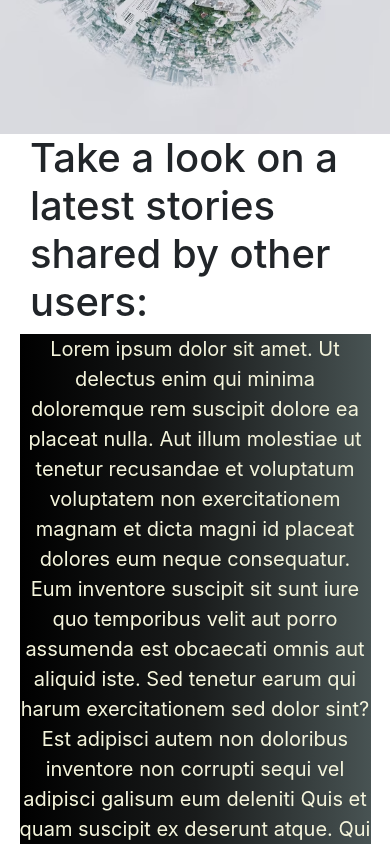
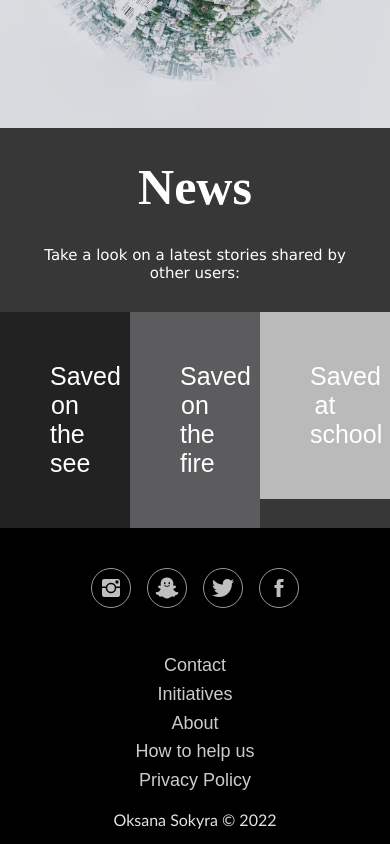
Before and after one commit to OksanaSokyra/ReDi_FrontEnd-Class_FinalProject, a plain HTML site: page news.html in a window 390 px wide. Shown: the part 320-1164 px from the top of the page. Drawn offline with nearby package versions, Linux system fonts and the light colour scheme; a web font is replaced by a local one.

Commit message:
6 commit: almost done Optional: some external links Correct coments Read the code again - double check

```diff
--- a/main.js
+++ b/main.js
@@ -8,7 +8,7 @@ function myFunction() {
     }
   }
 
- /*Funktion for home page -> play - stop the video */
+ /*Funktion for home page -> play - stop the video
 var video = document.getElementById("myVideo");
 var btn = document.getElementById("myBtn");
 
@@ -20,4 +20,13 @@ function myFunction_playstop() {
     video.pause();
     btn.innerHTML = "Play";
   }
+}*/
+
+function openTab(tabName) {
+  var i, x;
+  x = document.getElementsByClassName("containerTab");
+  for (i = 0; i < x.length; i++) {
+    x[i].style.display = "none";
+  }
+  document.getElementById(tabName).style.display = "block";
 }
--- a/news.html
+++ b/news.html
@@ -3,9 +3,14 @@
 <head>
   <meta name="viewport" content="width=device-width, initial-scale=1">
   <link rel="stylesheet" href="styles.css">
+
+  <link rel="preconnect" href="https://fonts.googleapis.com">
+  <link rel="preconnect" href="https://fonts.gstatic.com" crossorigin>
+  <link href="http://fonts.googleapis.com/css?family=Calligraffitti" rel="stylesheet">
+
   <link rel="stylesheet" href="https://cdnjs.cloudflare.com/ajax/libs/font-awesome/4.7.0/css/font-awesome.min.css">
-<link rel="stylesheet" href="https://cdnjs.cloudflare.com/ajax/libs/twitter-bootstrap/4.1.3/css/bootstrap.min.css">
   <link rel="stylesheet" href="https://cdnjs.cloudflare.com/ajax/libs/ionicons/2.0.1/css/ionicons.min.css">
+
   <script src="main.js"></script>
 
 </head>
@@ -25,22 +30,46 @@
     <a href="javascript:void(0);" class="icon" onclick="myFunction()">
       <i class="fa fa-bars"></i>
     </a>
-
   </div>
 
   <div class="news-image"></div>
-    <h1>Take a look on a latest stories shared by other users:</h1>
+
+  <div style="text-align:center">
+    <h1>News</h1>
+    <p>Take a look on a latest stories shared by other users:</p>
+  </div>
+
+  <!-- Three columns -->
+  <div class="row">
+    <div class="column" onclick="openTab('b1');" style="background:rgb(34, 34, 34);">
+      Saved on the see
+    </div>
+    <div class="column" onclick="openTab('b2');" style="background:rgb(92, 92, 94);">
+      Saved on the fire
+    </div>
+    <div class="column" onclick="openTab('b3');" style="background:rgb(187, 186, 186);">
+      Saved at school
     </div>
   </div>
 
-<p class="mylineargradient" class="centertext">
+  <!-- Full-width columns: (hidden by default) -->
+  <div id="b1" class="containerTab" style="display:none;background:rgb(0, 128, 122)">
+    <span onclick="this.parentElement.style.display='none'" class="closebtn">&times;</span>
+    <h2>Saved on the see</h2>
+    <p>Lorem ipsum dolor sit amet, te quo doctus abhorreant, et pri deleniti intellegat, te sanctus inermis ullamcorper nam. Ius error diceret deseruisse ad</p>
+  </div>
 
-  Lorem ipsum dolor sit amet. Ut delectus enim qui minima doloremque rem suscipit dolore ea placeat nulla. Aut illum molestiae ut tenetur recusandae et voluptatum voluptatem non exercitationem magnam et dicta magni id placeat dolores eum neque consequatur. Eum inventore suscipit sit sunt iure quo temporibus velit aut porro assumenda est obcaecati omnis aut aliquid iste.
-  Sed tenetur earum qui harum exercitationem sed dolor sint? Est adipisci autem non doloribus inventore non corrupti sequi vel adipisci galisum eum deleniti Quis et quam suscipit ex deserunt atque. Qui nostrum nobis et ducimus enim et voluptatem eaque et error facere sit quia vitae ea porro modi ut eligendi harum.
-  Et reiciendis eveniet est delectus corporis et beatae reiciendis. Eum unde ipsam voluptatibus facere est quae sequi eum quos quos ab sunt tenetur? Ex odit molestias aut officiis harum quo accusamus voluptas est quibusdam nesciunt et tempora officia ab ratione odio!
+  <div id="b2" class="containerTab" style="display:none;background:rgb(216, 136, 15)">
+    <span onclick="this.parentElement.style.display='none'" class="closebtn">&times;</span>
+    <h2>Hero from fire</h2>
+    <p>Lorem ipsum dolor sit amet, te quo doctus abhorreant, et pri deleniti intellegat, te sanctus inermis ullamcorper nam. Ius error diceret deseruisse ad</p>
+  </div>
 
-</p>
-
+  <div id="b3" class="containerTab" style="display:none;background:rgb(105, 228, 222)">
+    <span onclick="this.parentElement.style.display='none'" class="closebtn">&times;</span>
+    <h2>Healing words my teacher said to me</h2>
+    <p>Lorem ipsum dolor sit amet, te quo doctus abhorreant, et pri deleniti intellegat, te sanctus inermis ullamcorper nam. Ius error diceret deseruisse ad</p>
+  </div>
 
   <!-- Footer-->
   <div class="footer-basic">
@@ -53,7 +82,7 @@
             <li class="list-inline-item"><a href="beactive.html">How to help us</a></li>
             <li class="list-inline-item"><a href="privacy.html">Privacy Policy</a></li>
         </ul>
-        <p class="copyright">Oksana Sokyra © 2022</p>
+      <div class="copyright">Oksana Sokyra © 2022</div>
     </footer>
 </div>
 <script src="https://cdnjs.cloudflare.com/ajax/libs/jquery/3.2.1/jquery.min.js"></script>
--- a/styles.css
+++ b/styles.css
@@ -8,7 +8,19 @@ body {
   h1 {
     margin: 30px;
     color: white;
+    text-align: center;
+    font-family: "Calligraffitti";
+    font-size: 50px;
   }
+
+  p {
+    margin: 30px;
+    color: white;
+    text-align: center;
+    font-family:'Lucida Sans', 'Lucida Sans Regular', 'Lucida Grande', 'Lucida Sans Unicode', Geneva, Verdana, sans-serif;
+    font-size: 15px;
+  }
+
   /* Adding a background color to the top navigation */
 .topnav {
   background-color: black;
@@ -66,32 +78,6 @@ body {
     text-align: center;
   }
 }
-/* Creating a right-aligned link inside the navigation bar
-.topnav a.split {
-  float: right;
-  background-color: #565858;
-  color: white;
-}*/
-  /*images and text styling on index html
-  .story-image {
-    background-image: url("./images/lifeguard.jpg");
-    background-color:darkgrey;
-    height: 400px;
-    background-position: center;
-    background-repeat: no-repeat;
-    background-size: cover;
-    position:static;
-  }
-
-  .story-text {
-    text-align: right;
-    position: absolute;
-    top: 13%;
-    left: 50%;
-    right: 10%;
-    transform: translate(10%, 10%);
-    color: rgb(210, 247, 240);
-  }*/
 
   /*linear gradients*/
     .mylineargradient {
@@ -104,16 +90,15 @@ body {
         left: 50%;
         right: 10%;
         margin-top: 0%;
-        margin-left: 5%;
-        margin-right: 5%;
-        margin-bottom: 10%;
+        margin-left: 2%;
+        margin-right: 2%;
+        margin-bottom: 2%;
         left: 50%;
         right: 50%;
       }
 
 
       /*styling footer*/
-
       .footer-basic {
         padding:40px 0;
         background-color:rgb(0, 0, 0);
@@ -169,11 +154,12 @@ body {
         margin-top:15px;
         text-align:center;
         font-size:16px;
-        color:black;
+        color:rgba(255, 255, 255, 0.89);
         margin-bottom:0;
+        font-family: 'Trebuchet MS', 'Lucida Sans Unicode', 'Lucida Grande', 'Lucida Sans', Arial, sans-serif;
       }
 
-        /*styling "donate.html"*/
+        /*styling image on "donate.html"*/
   .donate-image {
     background-image: url("./images/donate2.jpg");
     background-color:darkgrey;
@@ -216,7 +202,7 @@ body {
     }
      /*image styling on ourinitiatives.html*/
      .initiatives-image {
-      background-image: url("./images/thankyou.avif");
+      background-image: url("./images/goforit.jpg");
       background-color:darkgrey;
       height: 400px;
       background-position: center;
@@ -246,3 +232,39 @@ body {
     background-size: cover;
     position:static;
   }
+
+  /*styling grid on news.html*/
+  * {
+    box-sizing: border-box;
+  }
+
+  /* The grid: Three equal columns that floats next to each other */
+  .column {
+    float: left;
+    width: 33.33%;
+    padding: 50px;
+    text-align: center;
+    font-size: 25px;
+    cursor: pointer;
+    color: white;
+  }
+
+  .containerTab {
+    padding: 20px;
+    color: white;
+  }
+
+  /* Clear floats after the columns */
+  .row:after {
+    content: "";
+    display: table;
+    clear: both;
+  }
+
+  /* Closable button inside the container tab */
+  .closebtn {
+    float: right;
+    color: white;
+    font-size: 35px;
+    cursor: pointer;
+  }
```
Also changed, not shown: about.html (+2 -9 lines), donate.html (+7 -10 lines), ourinitiatives.html (+46 -6 lines), images/whatisyourstory.avif (deleted), 1 other file. Lines whose indentation alone changed are shown as unchanged.
